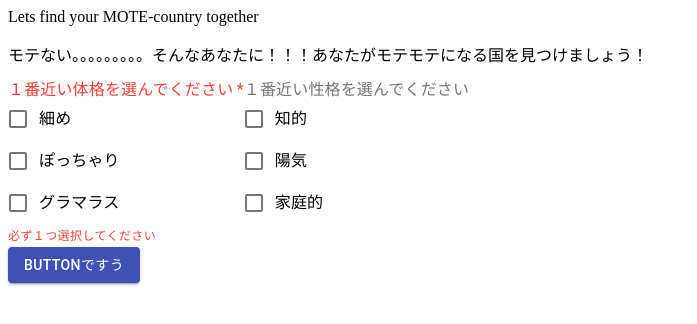
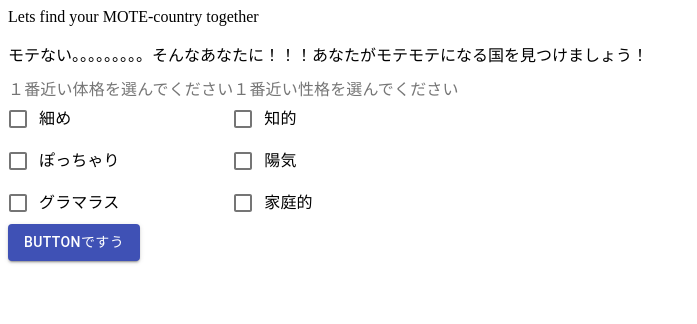
Before and after one commit to kanako-110/find-mote-app, a React (Create React App) app: page / in a window 1280 px wide. Shown: the top 324 px of the page, without its empty margins (0-697 px from the left). Built offline with nearby package versions, Linux system fonts and the light colour scheme.

Commit message:
:speech_balloon: add
result data

```diff
--- a/src/App.tsx
+++ b/src/App.tsx
@@ -3,15 +3,85 @@ import { Result } from './components/Result';
 import { useCallback } from 'react';
 import { FirstView } from './components/FirstView';
 
+export type resultType = {
+	country: string;
+};
+
+interface MapType {
+	[key: string]: resultType;
+}
+
+const COUNTRY_CHOICE_MAP: MapType = {
+	110: {
+		country: 'China',
+	},
+	120: {
+		country: 'Poland',
+	},
+	130: {
+		country: 'America and Canada',
+	},
+
+	210: {
+		country: 'Italy',
+	},
+
+	220: {
+		country: 'Samoa',
+	},
+
+	230: {
+		country: 'Brazil',
+	},
+	310: {
+		country: 'Russia',
+	},
+	320: {
+		country: 'India',
+	},
+	330: {
+		country: 'Thai, Nepal',
+	},
+};
+
 function App() {
 	const [isSubmtted, setIsSubmitted] = useState(false);
+	const [firstNumber, setFirstNumber] = useState<string>('');
+	const [secondNumber, setSecondNumber] = useState<string>('');
+
+	const choicesNumber = firstNumber + secondNumber;
+	console.log(COUNTRY_CHOICE_MAP[choicesNumber]);
 
 	const handleClick = useCallback(() => {
 		setIsSubmitted(true);
 	}, []);
 
+	const handleChangeOnFirst = (event: React.ChangeEvent<HTMLInputElement>) => {
+		// setFirstChoice({
+		// 	...firstChoice,
+		// 	[event.target.name]: event.target.checked,
+		// });
+
+		// TODO:better way
+		setFirstNumber(event.target.value);
+	};
+
+	const handleChangeOnSecond = (event: React.ChangeEvent<HTMLInputElement>) => {
+		setSecondNumber(event.target.value);
+	};
+
 	return (
-		<div>{!isSubmtted ? <FirstView onClick={handleClick} /> : <Result />}</div>
+		<div>
+			{!isSubmtted ? (
+				<FirstView
+					onClick={handleClick}
+					onChangeFirst={handleChangeOnFirst}
+					onChangeSecond={handleChangeOnSecond}
+				/>
+			) : (
+				<Result result={COUNTRY_CHOICE_MAP[choicesNumber]} />
+			)}
+		</div>
 	);
 }
 
--- a/src/components/FirstView.tsx
+++ b/src/components/FirstView.tsx
@@ -4,34 +4,29 @@ import { Button } from './atoms/Button';
 import FormLabel from '@material-ui/core/FormLabel';
 import FormControl from '@material-ui/core/FormControl';
 import FormGroup from '@material-ui/core/FormGroup';
-import { Checkbox, FormControlLabel, FormHelperText } from '@material-ui/core';
-import { useState } from 'react';
+import { Checkbox, FormControlLabel } from '@material-ui/core';
+import { ChangeEvent } from 'react';
 
 interface Props {
 	onClick: () => void;
+	onChangeFirst: (event: ChangeEvent<HTMLInputElement>) => void;
+	onChangeSecond: (event: ChangeEvent<HTMLInputElement>) => void;
 }
 
-export const FirstView = ({ onClick }: Props) => {
-	const choices: string[] = [];
-	const [firstChoice, setFirstChoice] = useState({
-		slender: false,
-		chubby: false,
-		glamorous: false,
-	});
+export const FirstView = ({
+	onClick,
+	onChangeFirst,
+	onChangeSecond,
+}: Props) => {
+	// const [firstChoice, setFirstChoice] = useState({
+	// 	slender: false,
+	// 	chubby: false,
+	// 	glamorous: false,
+	// });
 
-	const { slender, chubby, glamorous } = firstChoice;
-	const error = [slender, chubby, glamorous].filter((v) => v).length !== 1;
+	// const { slender, chubby, glamorous } = firstChoice;
+	// const error = [slender, chubby, glamorous].filter((v) => v).length !== 1;
 
-	const handleChange = (event: React.ChangeEvent<HTMLInputElement>) => {
-		setFirstChoice({
-			...firstChoice,
-			[event.target.name]: event.target.checked,
-		});
-
-		// 2つの選択肢を合わせた配列を作る
-		choices.splice(1, 0, event.target.name);
-		console.log(choices);
-	};
 	return (
 		<div>
 			<div>Lets find your MOTE-country together</div>
@@ -40,39 +35,47 @@ export const FirstView = ({ onClick }: Props) => {
 			</p>
 			{/* TODO 2個以上、2個以下 えらー */}
 			<div>
-				<FormControl required error={error} component="fieldset">
+				<FormControl component="fieldset">
 					<FormLabel component="legend">１番近い体格を選んでください</FormLabel>
 					<FormGroup>
 						{/* ハートもできる */}
 						<FormControlLabel
-							control={<Checkbox onChange={handleChange} />}
+							control={<Checkbox onChange={onChangeFirst} />}
 							label="細め"
 							name="slender"
+							value="1"
 						/>
 						<FormControlLabel
 							control={<Checkbox />}
 							label="ぽっちゃり"
 							name="chubby"
+							value="2"
 						/>
 						<FormControlLabel
 							control={<Checkbox />}
 							label="グラマラス"
 							name="glamorous"
+							value="3"
 						/>
 					</FormGroup>
 					{/* TODO:選択してから表示させる */}
-					{error && <FormHelperText>必ず１つ選択してください</FormHelperText>}
+					{/* {error && <FormHelperText>必ず１つ選択してください</FormHelperText>} */}
 				</FormControl>
 				<FormControl component="fieldset">
 					<FormLabel component="legend">１番近い性格を選んでください</FormLabel>
 					<FormGroup>
 						<FormControlLabel
-							control={<Checkbox onChange={handleChange} />}
+							control={<Checkbox onChange={onChangeSecond} />}
 							label="知的"
 							name="smart"
+							value="10"
 						/>
-						<FormControlLabel control={<Checkbox />} label="陽気" />
-						<FormControlLabel control={<Checkbox />} label="家庭的" />
+						<FormControlLabel control={<Checkbox />} label="陽気" value="20" />
+						<FormControlLabel
+							control={<Checkbox />}
+							label="家庭的"
+							value="30"
+						/>
 					</FormGroup>
 				</FormControl>
 			</div>
--- a/src/components/Result.tsx
+++ b/src/components/Result.tsx
@@ -1,11 +1,16 @@
 import React from 'react';
+import { resultType } from '../App';
 import { Button } from './atoms/Button';
 
-export const Result = () => {
+interface Props {
+	result: resultType;
+}
+
+export const Result = ({ result }: Props) => {
 	return (
 		<div>
 			<img alt="あなたに合う国の男性写真サンプル" />
-			<p>アメリカですう</p>
+			<p>{result.country} </p>
 			<Button />
 		</div>
 	);
```
